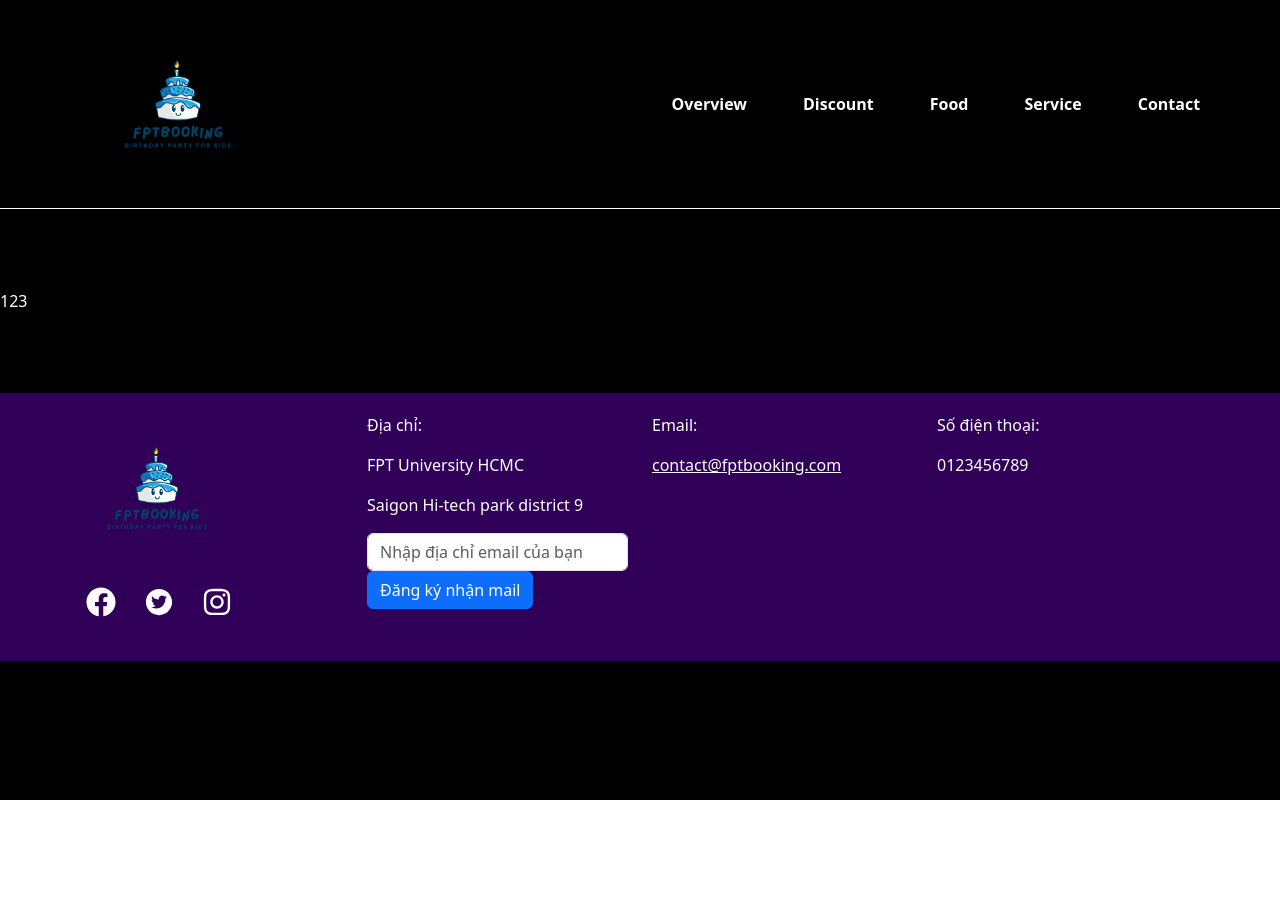
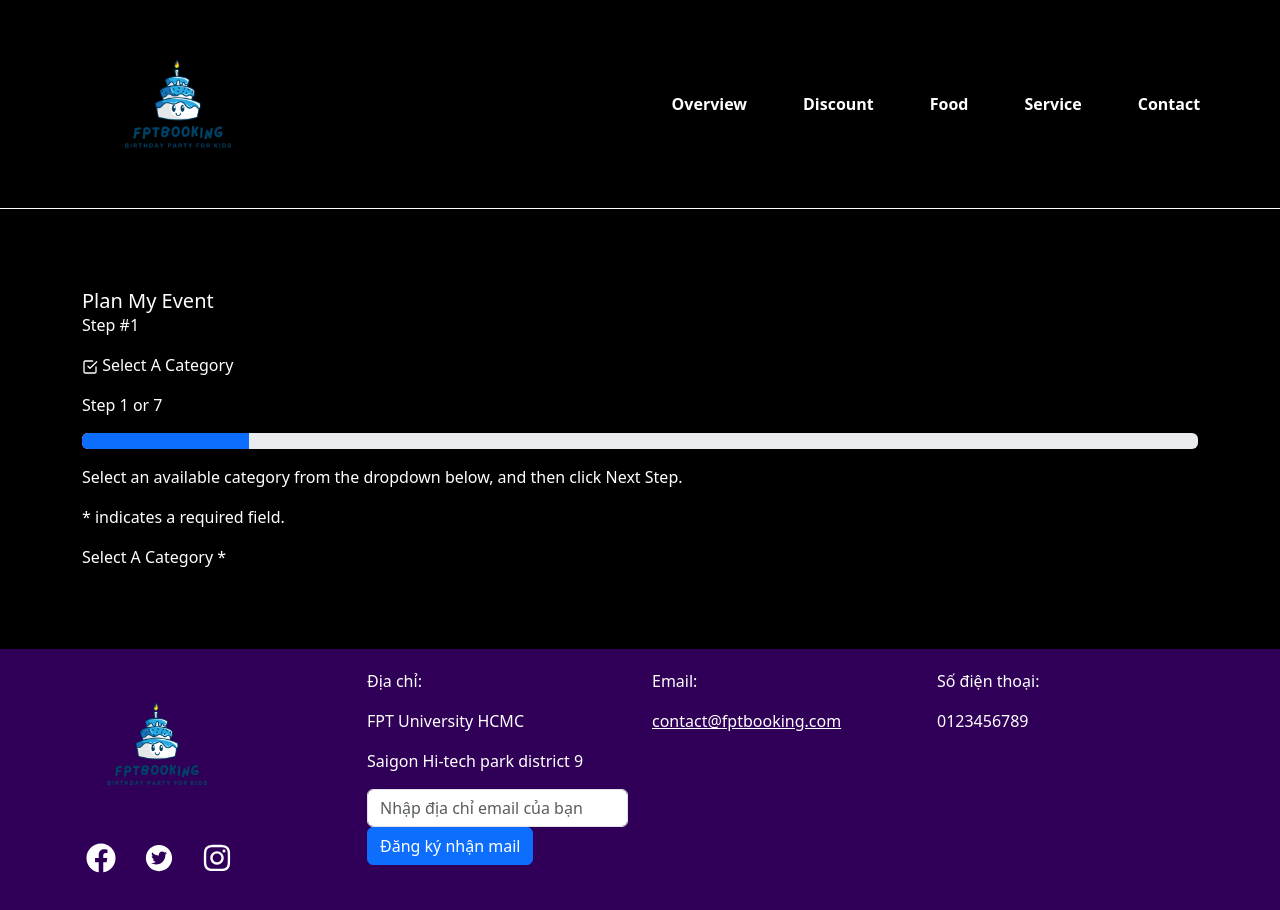
Before and after one commit to hoangleminhtriet/fe, a React (Vite) app in the folder swp/: page /booking in a window 1280 px wide. Shown: the top 910 px of the page. Before the commit the page ends 800 px from the top, so only its background shows below. Built offline with nearby package versions, Linux system fonts and the light colour scheme.

Commit message:
update booking home

```diff
--- /dev/null
+++ b/swp/src/components/ProgressBar/ProgressBar.jsx
@@ -0,0 +1,7 @@
+import ProgressBar from "react-bootstrap/ProgressBar";
+
+function ProgressBarComponent() {
+  return <ProgressBar now={15} />;
+}
+
+export default ProgressBarComponent;
--- a/swp/src/screen/Booking/HomeBooking.jsx
+++ b/swp/src/screen/Booking/HomeBooking.jsx
@@ -1,6 +1,9 @@
 import { useEffect, useState } from "react";
 import "./HomeBooking.css";
-import { Container, Row, Spinner } from "react-bootstrap";
+import { Card, CardText, Container, Row, Spinner } from "react-bootstrap";
+import { FiCheckSquare } from "react-icons/fi";
+import ProgressBarComponent from "../../components/ProgressBar/ProgressBar";
+
 const HomeBooking = () => {
   const [isLoading, setIsLoading] = useState(true);
 
@@ -28,7 +31,23 @@ const HomeBooking = () => {
     );
   }
 
-  return <div>123</div>;
+  return (
+    <Container>
+      <Card.Title> Plan My Event</Card.Title>
+      <Card.Text> Step #1 </Card.Text>
+      <CardText>
+        <FiCheckSquare /> Select A Category
+      </CardText>
+      <Card.Text> Step 1 or 7 </Card.Text>
+      <ProgressBarComponent />
+      <Card.Text className="mt-3">
+        Select an available category from the dropdown below, and then click
+        Next Step.
+      </Card.Text>
+      <Card.Text>* indicates a required field.</Card.Text>
+      <Card.Text>Select A Category *</Card.Text>
+    </Container>
+  );
 };
 
 export default HomeBooking;
```
